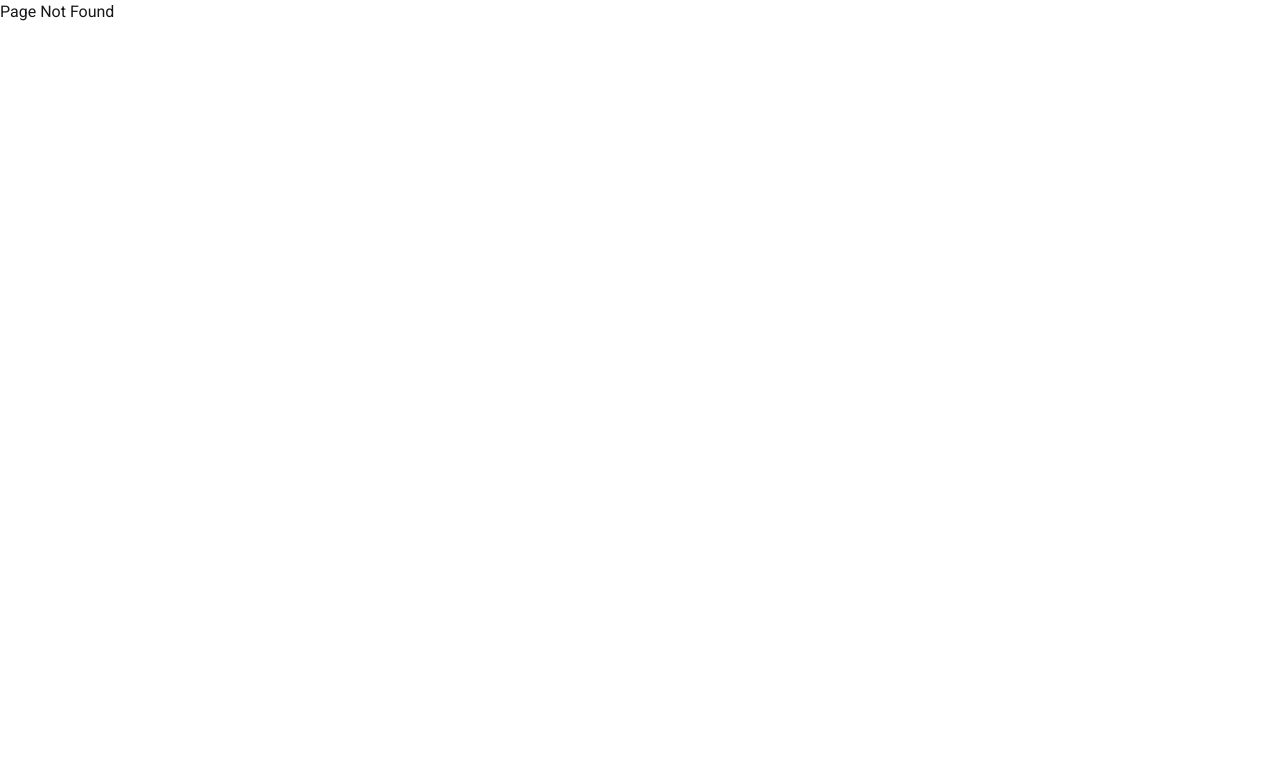
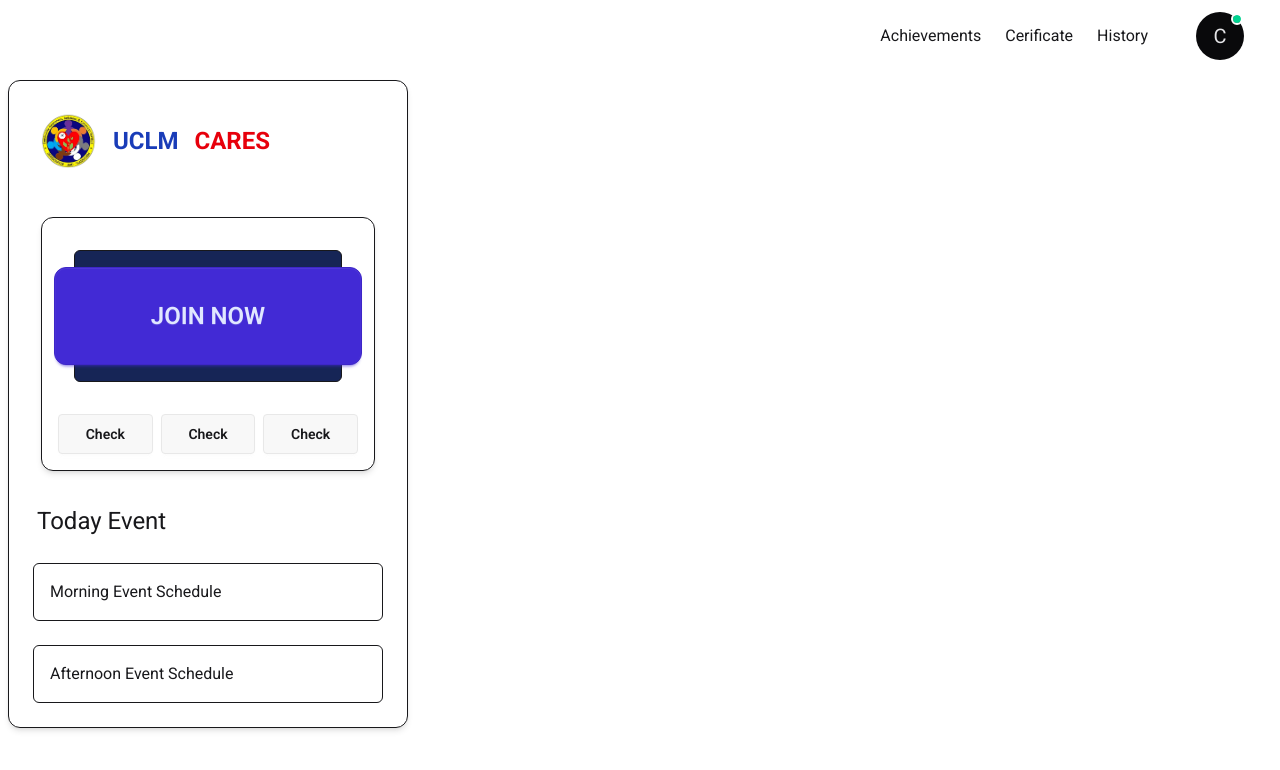
Before and after one commit to ford-HUB/Capstone-Project-3rd-Year-To-4rd-Year, a React (Vite) app: page /participant/home in a window 1280 px wide. Before the commit this address had no page. Shown: the top 770 px of the page. Built offline with nearby package versions, Linux system fonts and the light colour scheme.

Commit message:
add a navbar for participant page and sidebar but not finis yet tempo push

```diff
--- a/src/MainLayout.jsx
+++ b/src/MainLayout.jsx
@@ -1,5 +1,6 @@
 import { useLocation, Routes, Route, matchPath } from "react-router-dom"
 import Navbar from "./components/global/Navbar"
+import ParticipantNavbar from './components/participant/ParticipantNavbar'
 import MainTree from './MainTree'
 
 const MainLayout = () => {
@@ -11,15 +12,19 @@ const MainLayout = () => {
             case 'guest':
                 // it check the path of our URL kung asa siya na location path if nay mo match
                 // then e return niya ang '/location/path/id
-                const match = matchPath('/home/guest/:id', location.pathname) ||
+                const guestMatchedPath = matchPath('/home/guest/:id', location.pathname) ||
                     matchPath('/timeline/guest/:id', location.pathname) ||
                     matchPath('/programs/guest/:id', location.pathname) ||
                     matchPath('/upcomingEvents/guest/:id', location.pathname)
 
                 // optional chaining for not throwing any errors
                 // insteed it throw the undefine or null
-                const id = match?.params?.id // pass the token id to functional compo navbar
-                return <Navbar idRoute={id} /> //
+                const id = guestMatchedPath?.params?.id // pass the token id to functional compo navbar
+                return <Navbar idRoute={id} />
+
+            case 'user':
+                return <ParticipantNavbar/>
+
             default:
                 return null;
         }
--- a/src/MainTree.jsx
+++ b/src/MainTree.jsx
@@ -9,6 +9,7 @@ import StudentRegistration from './pages/auth/StudentRegistration'
 import ProtectedGuest from './utils/ProtectedGuest'
 import RequestPosition from './pages/auth/RequestPosition'
 import StaffRegistration from './pages/auth/StaffRegistration'
+import ParticipantHomePage from './pages/participant/ParticipantHomePage'
 
 const MainTree = [
     {
@@ -51,6 +52,9 @@ const MainTree = [
             </ProtectedGuest>,
         navbar: 'guest'
     },
+
+
+
     {
         path: '/register-account',
         element: <StudentRegistration />
@@ -66,6 +70,14 @@ const MainTree = [
 
 
 
+    // Participant ROutes
+    {
+        path: '/participant/home',
+        element: <ParticipantHomePage/>,
+        navbar: 'user'
+    },
+
+
 
     // fallback is the route is not found
     {
--- a/src/components/global/Navbar.jsx
+++ b/src/components/global/Navbar.jsx
@@ -1,7 +1,5 @@
 import { asset } from "../../assets/asset";
 import { Link, useLocation, useNavigate } from "react-router-dom";
-import { useState } from "react";
-import OptionModal from "../modal/OptionModal";
 
 const Navbar = ({ idRoute }) => {
   const location = useLocation();
--- /dev/null
+++ b/src/components/participant/ParticipantNavbar.jsx
@@ -0,0 +1,39 @@
+import React from 'react'
+
+const ParticipantNavbar = () => {
+  return (
+    <>
+        <nav className='flex justify-end p-3 md:flex-nowrap'>
+                <ul className='flex items-center p-3'>
+                    <li className='px-3 text-l'>
+                        <a href="">Achievements</a>
+                    </li>
+                    <li className='px-3 text-l'>
+                        <a href="">Cerificate</a>
+                    </li>
+                    <li className='px-3 text-l'>
+                        <a href="">History</a>
+                    </li>
+                </ul>
+
+                <div className="avatar avatar-online avatar-placeholder flex mx-6 dropdown dropdown-end">
+                    <div className="bg-neutral flex items-center text-neutral-content w-12 rounded-full cursor-pointer" role='button' tabIndex={0}>
+                        <span className="text-xl">C</span>
+                    </div>
+                    <ul tabIndex={0} className="menu menu-sm dropdown-content bg-base-100 rounded-box z-1 mt-14 w-52 p-2 shadow">
+                        <li>
+                            <a className="justify-between">
+                                Profile
+                                <span className="badge">New</span>
+                            </a>
+                        </li>
+                        <li><a>Settings</a></li>
+                        <li><a>Logout</a></li>
+                    </ul>
+                </div>
+        </nav>
+    </>
+  )
+}
+
+export default ParticipantNavbar
--- /dev/null
+++ b/src/components/participant/SideBar.jsx
@@ -0,0 +1,42 @@
+import { asset } from '../../assets/asset'
+
+const SideBar = () => {
+  return (
+    <>
+        <div className="shadow-md border rounded-xl w-[25rem] h-auto">
+            <div className="header m-4 flex items-center p-4">
+                <img className='w-14' src={asset.logo} alt="UCLM CARES"/>
+                <span className='font-bold px-4 text-[1.5rem] text-blue-800'>UCLM</span>
+                <span className='font-bold text-[1.5rem] text-red-600'>CARES</span>
+            </div>
+
+            <div className="group-of-buttons border m-8 rounded-xl shadow-md">
+                <div className="inner-container flex justify-center border m-8 rounded-md bg-blue-950">
+                    <button type='button' className='btn btn-primary px-24 py-12 text-[1.5rem] rounded-xl m-4'>JOIN NOW</button>
+                </div>
+
+                <div className="belowContainerButton grid grid-cols-3 gap-2 md:grid-cols-3 m-4">
+                    <button type='button' className='btn'>Check</button>
+                    <button type='button' className='btn'>Check</button>
+                    <button type='button' className='btn'>Check</button>
+
+                </div>
+            </div>
+
+            <div className="secondary-header">
+                <h1 className='text-[1.5rem] ml-7'>Today Event</h1>
+                <div className="inner-container-one border m-6 p-4 rounded-md">
+                    Morning Event Schedule
+                </div>
+
+                <div className="inner-container-two border m-6 p-4 rounded-md">
+                    Afternoon Event Schedule
+                </div>
+            </div>
+
+        </div>
+    </>
+  )
+}
+
+export default SideBar
--- a/src/pages/auth/LoginPage.jsx
+++ b/src/pages/auth/LoginPage.jsx
@@ -182,16 +182,16 @@ const LoginPage
                         </div>
                         <label className="fieldset-label flex justify-end items-center mt-1.5">
                             <input type="checkbox" className="checkbox checkbox-xs text-gray-500 mr-0.5 border-gray-100"
-                                checked={rememberMe}
+                                checked={rememberMe}s
                                 onChange={(e) => setRememberMe(e.target.checked)}
                             />
                             <span className='text-gray-500 text-[11px]'>Remember me</span>
                         </label>
 
                         <div className="OptionSelection flex justify-center items-center mt-1 flex-col">
-                            <button className='bg-blue-600 rounded-md text-white w-full px-1.5 py-2 text-[18px] font-Roboto flex justify-center cursor-pointer hover:bg-blue-700 transition-colors duration-400 hover:text-white'
-                                type='submit'
-                            >Login</button>
+                            <button onClick={() => navigate('/participant/home')} className='bg-blue-600 rounded-md text-white w-full px-1.5 py-2 text-[18px] font-Roboto flex justify-center cursor-pointer hover:bg-blue-700 transition-colors duration-400 hover:text-white' type='submit'>
+                                Login
+                            </button>
                         </div>
                     </form>
                 </div>
--- /dev/null
+++ b/src/pages/participant/ParticipantHomePage.jsx
@@ -0,0 +1,16 @@
+import React from "react"
+import SideBar from "../../components/participant/SideBar";
+
+const ParticipantHomePage = () => {
+  return (
+    <>
+        <div className="homeContainer">
+          <div className="m-2">
+            <SideBar/>
+          </div>
+        </div>
+    </>
+  );
+}
+
+export default ParticipantHomePage
```
